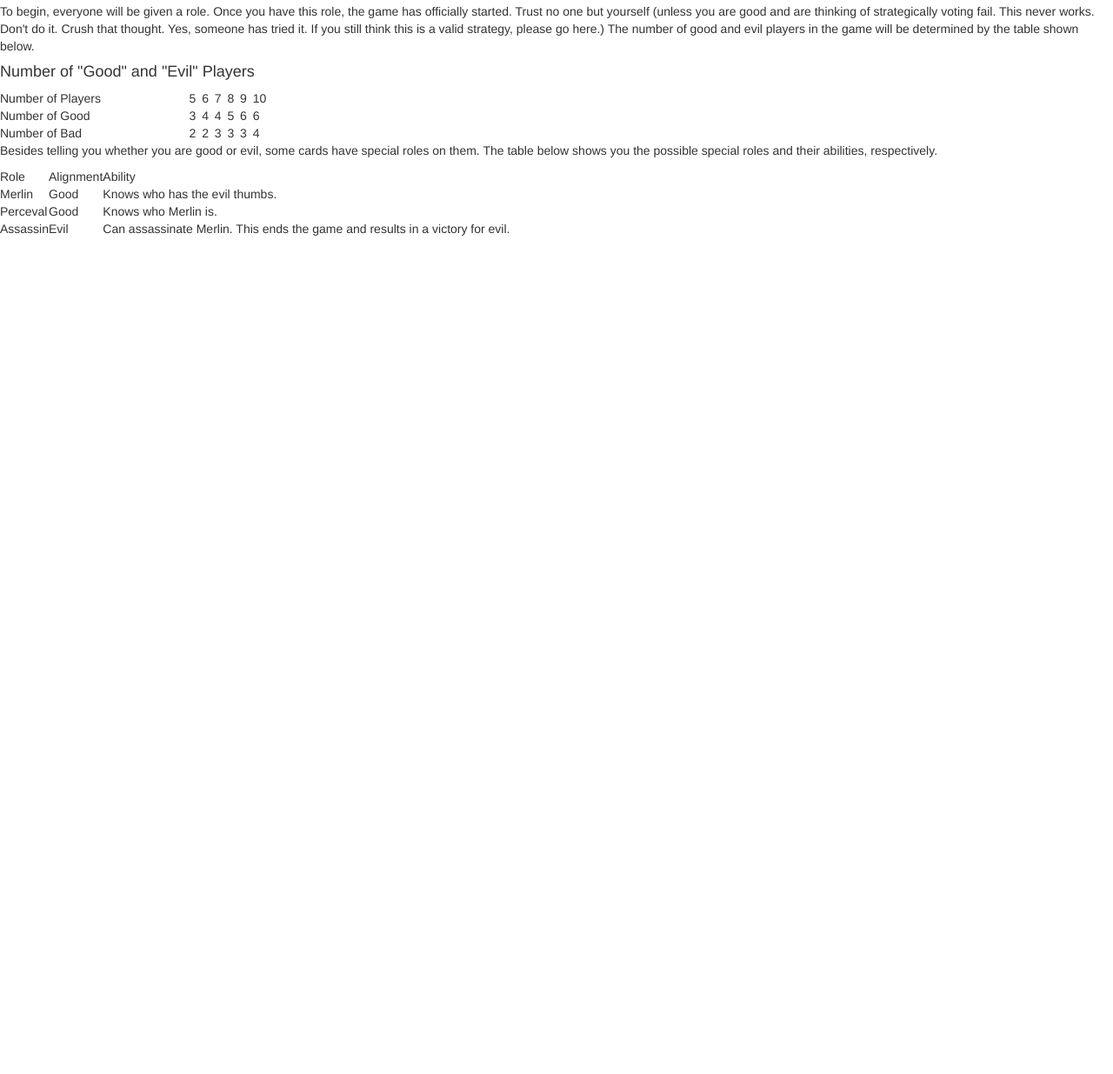
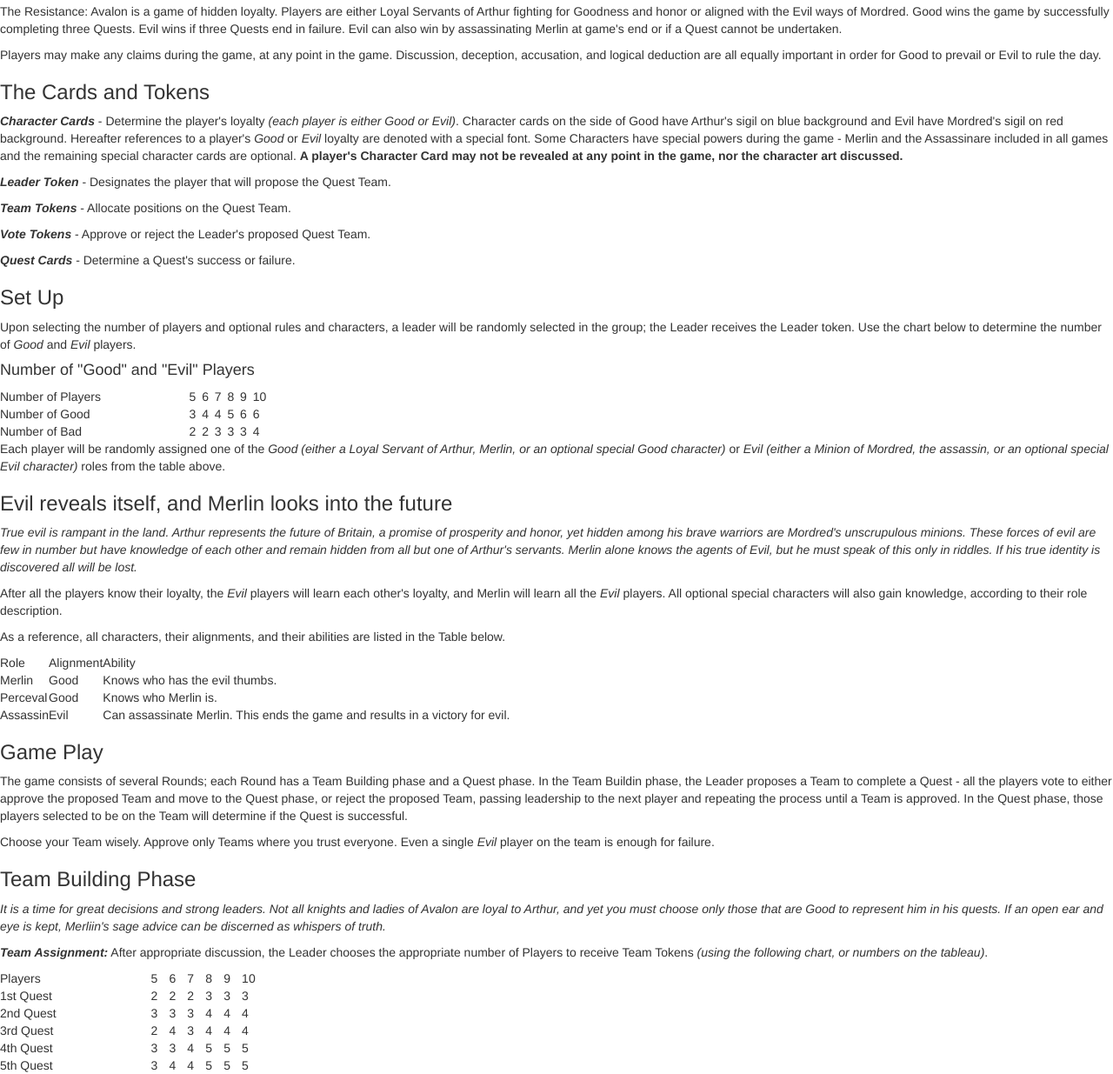
Before and after one commit to machewgc/avalon, a plain HTML site: page rulebook.html in a window 1280 px wide. Shown: the part 236-1471 px from the top of the page at 87% size. Before the commit the page ends 800 px from the top, so only its background shows below. Drawn offline with Linux system fonts and the light colour scheme.

Commit message:
added content to rulebook.html

```diff
--- a/rulebook.html
+++ b/rulebook.html
@@ -56,8 +56,17 @@
 
     <h1>Rulebook</h1>
     <h2>This is how you play (ignore everything else Matt tells you)</h2>
-    <h3>Setup</h3>
-      <p>To begin, everyone will be given a role. Once you have this role, the game has officially started. Trust no one but yourself (unless you are good and are thinking of strategically voting fail. This never works. Don't do it. Crush that thought. Yes, someone has tried it. If you still think this is a valid strategy, please go here.) The number of good and evil players in the game will be determined by the table shown below.</p>
+    <h3>Objective</h3>
+      <p>The Resistance: Avalon is a game of hidden loyalty. Players are either Loyal Servants of Arthur fighting for Goodness and honor or aligned with the Evil ways of Mordred. Good wins the game by successfully completing three Quests. Evil wins if three Quests end in failure. Evil can also win by assassinating Merlin at game's end or if a Quest cannot be undertaken.</p>
+      <p>Players may make any claims during the game, at any point in the game. Discussion, deception, accusation, and logical deduction are all equally important in order for Good to prevail or Evil to rule the day.</p>
+    <h3>The Cards and Tokens</h3>
+      <p><strong><em>Character Cards</em></strong> - Determine the player's loyalty <em>(each player is either Good or Evil)</em>. Character cards on the side of Good have Arthur's sigil on blue background and Evil have Mordred's sigil on red background. Hereafter references to a player's <em>Good</em> or <em>Evil</em> loyalty are denoted with a special font. Some Characters have special powers during the game - Merlin and the Assassinare included in all games and the remaining special character cards are optional. <strong>A player's Character Card may not be revealed at any point in the game, nor the character art discussed.</strong></p>
+      <p><strong><em>Leader Token</em></strong> - Designates the player that will propose the Quest Team.</p>
+      <p><strong><em>Team Tokens</em></strong> - Allocate positions on the Quest Team.</p>
+      <p><strong><em>Vote Tokens</em></strong> - Approve or reject the Leader's proposed Quest Team.</p>
+      <p><strong><em>Quest Cards</strong></em> - Determine a Quest's success or failure.</p>
+    <h3>Set Up</h3>
+      <p>Upon selecting the number of players and optional rules and characters, a leader will be randomly selected in the group; the Leader receives the Leader token. Use the chart below to determine the number of <em>Good</em> and <em>Evil</em> players.</p>
 
         <h4>Number of "Good" and "Evil" Players</h4>
           <table style="width:25%">
@@ -89,7 +98,11 @@
               <td>4</td>
             </tr>
           </table>
-        <p>Besides telling you whether you are good or evil, some cards have special roles on them. The table below shows you the possible special roles and their abilities, respectively.</p>
+        <p>Each player will be randomly assigned one of the <em>Good (either a Loyal Servant of Arthur, Merlin, or an optional special Good character)</em> or <em>Evil (either a Minion of Mordred, the assassin, or an optional special Evil character)</em> roles from the table above.</p>
+      <h3>Evil reveals itself, and Merlin looks into the future</h3>
+        <p><em>True evil is rampant in the land. Arthur represents the future of Britain, a promise of prosperity and honor, yet hidden among his brave warriors are Mordred's unscrupulous minions. These forces of evil are few in number but have knowledge of each other and remain hidden from all but one of Arthur's servants. Merlin alone knows the agents of Evil, but he must speak of this only in riddles. If his true identity is discovered all will be lost.</em></p>
+        <p>After all the players know their loyalty, the <em>Evil</em> players will learn each other's loyalty, and Merlin will learn all the <em>Evil</em> players. All optional special characters will also gain knowledge, according to their role description.</p>
+        <p>As a reference, all characters, their alignments, and their abilities are listed in the Table below.</p>
           <table>
             <tr>
               <td class="role-column">Role</td>
@@ -112,5 +125,67 @@
               <td>Can assassinate Merlin. This ends the game and results in a victory for evil.</td>
             </tr>
           </table>
+    <h3>Game Play</h3>
+      <p>The game consists of several Rounds; each Round has a Team Building phase and a Quest phase. In the Team Buildin phase, the Leader proposes a Team to complete a Quest - all the players vote to either approve the proposed Team and move to the Quest phase, or reject the proposed Team, passing leadership to the next player and repeating the process until a Team is approved. In the Quest phase, those players selected to be on the Team will determine if the Quest is successful.</p>
+      <p>Choose your Team wisely. Approve only Teams where you trust everyone. Even a single <em>Evil</em> player on the team is enough for failure.</p>
+    <h3>Team Building Phase</h3>
+      <p><em>It is a time for great decisions and strong leaders. Not all knights and ladies of Avalon are loyal to Arthur, and yet you must choose only those that are Good to represent him in his quests. If an open ear and eye is kept, Merliin's sage advice can be discerned as whispers of truth.</em></p>
+      <p><strong><em>Team Assignment:</strong></em> After appropriate discussion, the Leader chooses the appropriate number of Players to receive Team Tokens <em>(using the following chart, or numbers on the tableau)</em>.</p>
+      <table style="width:25%">
+        <tr>
+          <td>Players</td>
+          <td>5</td>
+          <td>6</td>
+          <td>7</td>
+          <td>8</td>
+          <td>9</td>
+          <td>10</td>
+        </tr>
+        <tr>
+          <td>1st Quest</td>
+          <td>2</td>
+          <td>2</td>
+          <td>2</td>
+          <td>3</td>
+          <td>3</td>
+          <td>3</td>
+        </tr>
+        <tr>
+          <td>2nd Quest</td>
+          <td>3</td>
+          <td>3</td>
+          <td>3</td>
+          <td>4</td>
+          <td>4</td>
+          <td>4</td>
+        </tr>
+        <tr>
+          <td>3rd Quest</td>
+          <td>2</td>
+          <td>4</td>
+          <td>3</td>
+          <td>4</td>
+          <td>4</td>
+          <td>4</td>
+        </tr>
+        <tr>
+          <td>4th Quest</td>
+          <td>3</td>
+          <td>3</td>
+          <td>4</td>
+          <td>5</td>
+          <td>5</td>
+          <td>5</td>
+        </tr>
+        <tr>
+          <td>5th Quest</td>
+          <td>3</td>
+          <td>4</td>
+          <td>4</td>
+          <td>5</td>
+          <td>5</td>
+          <td>5</td>
+        </tr>
+      </table>
   </body>
 </html>
```
Also changed, not shown: play.html (+0 -4 lines).
